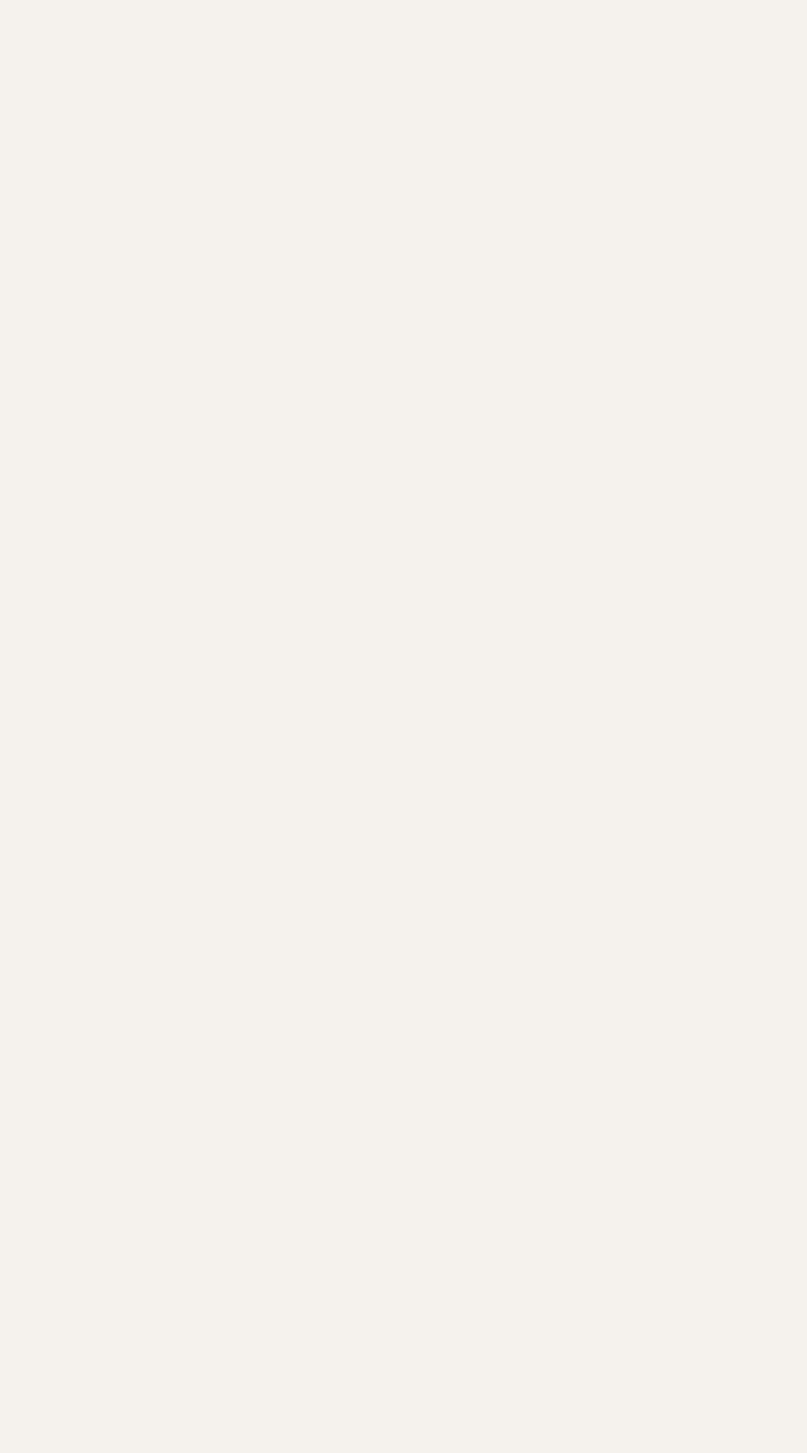
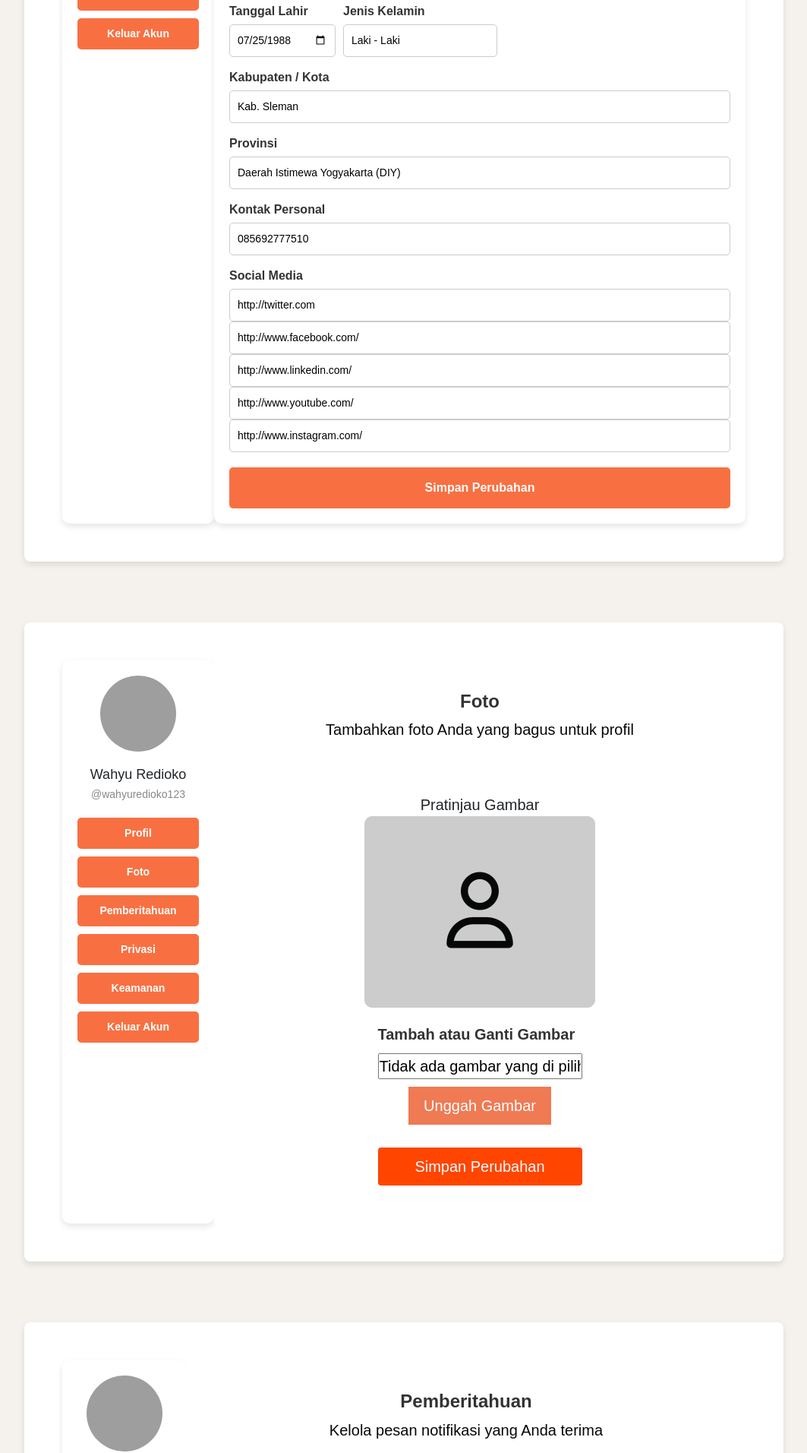
Before and after one commit to aihfdzah/GreeNext, a React (Vite) app: page / in a window 1280 px wide. Shown: the part 4190-6102 px from the top of the page at 76% size, without its empty margins (108-1171 px from the left). Before the commit the page ends 3898 px from the top, so only its background shows below. Built offline with nearby package versions, Linux system fonts and the light colour scheme; grey boxes are pictures that could not be loaded.

Commit message:
menambahkan isi dari profile keamanan

```diff
--- a/package.json
+++ b/package.json
@@ -12,7 +12,9 @@
   "dependencies": {
     "bootstrap": "^5.3.3",
     "react": "^18.3.1",
-    "react-dom": "^18.3.1"
+    "react-dom": "^18.3.1",
+    "react-icons": "^5.3.0",
+    "react-router-dom": "^6.27.0"
   },
   "devDependencies": {
     "@eslint/js": "^9.13.0",
--- a/src/App.jsx
+++ b/src/App.jsx
@@ -5,6 +5,12 @@ import Navbar from "./components/Navbar";
 import Footer from "./components/Footer";
 import Kelas from './pages/Kelas';
 import Tentang from './pages/Tentang';
+import Profile from './pages/Profile';
+import Profilefoto from './pages/Profilefoto';
+import Proinfo from "./pages/Proinfo";
+import Profileprivasi from "./pages/Profileprivasi";
+import Profilekeamanan from "./pages/Profilekeamanan";
+
 
 const App = () => {
   return (
@@ -12,6 +18,11 @@ const App = () => {
       <Navbar />
       <Kelas />
       <Tentang />
+      <Profile />
+      <Profilefoto />
+      <Proinfo />
+      <Profileprivasi />
+      <Profilekeamanan />
       <Footer />
     </div>
   );
```
Also changed, not shown: 1 other file (tests, documents, lock files or other folders).
